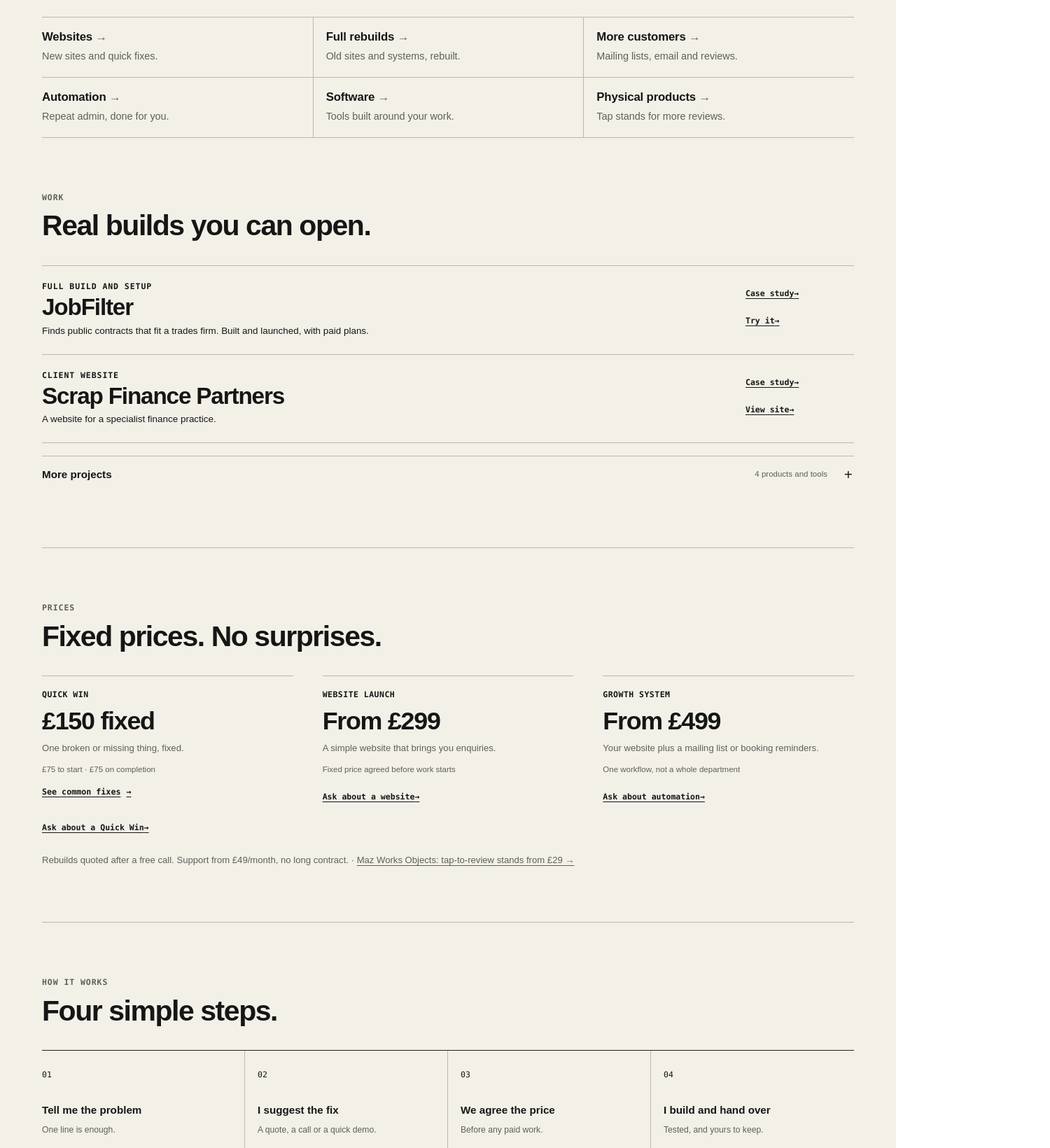
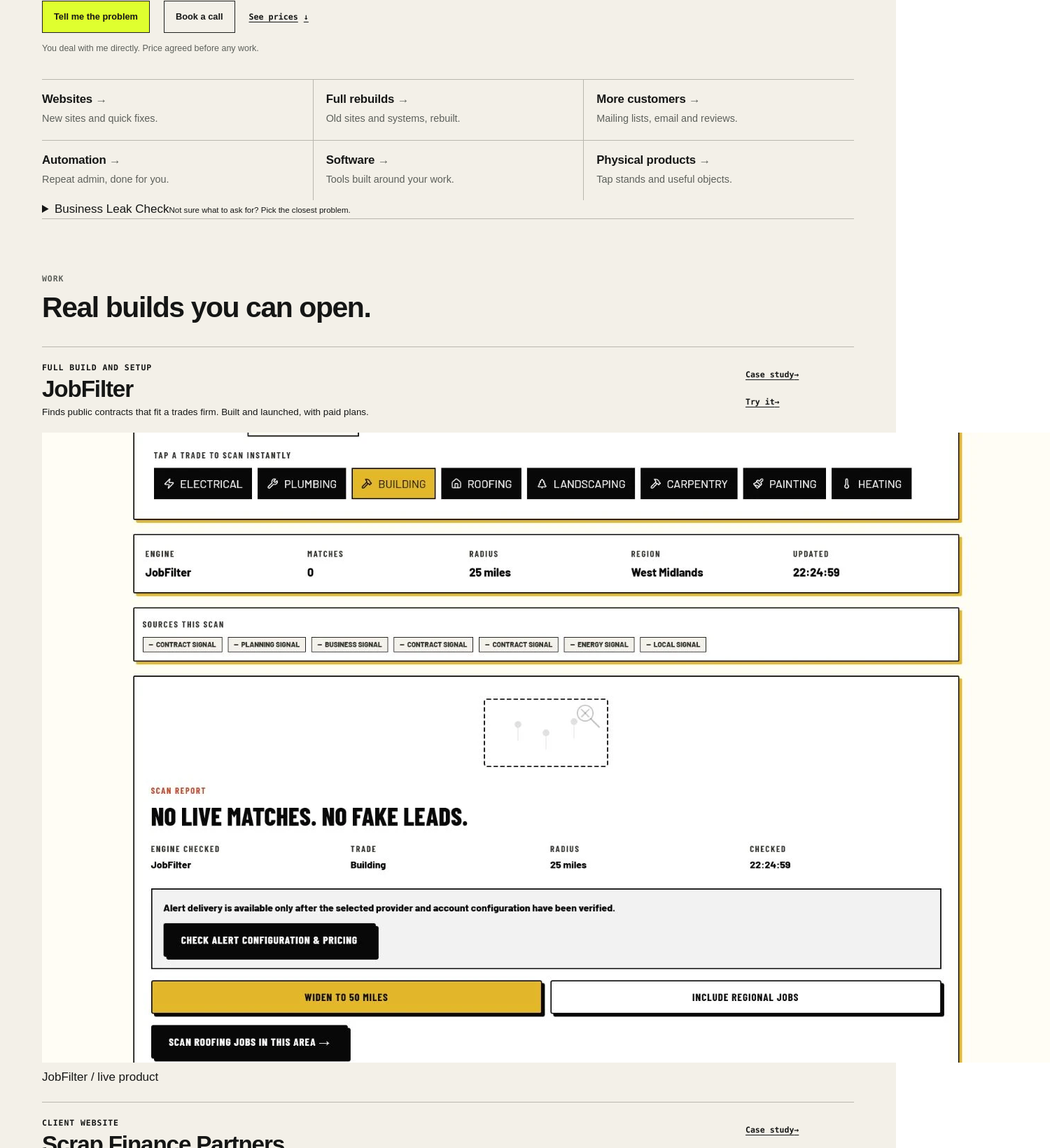
Before and after one commit to manazoid4/mazos-site, a Next.js app: page / in a window 1280 px wide. Shown: the part 462-2102 px from the top of the page at 70% size, 1500 px wide, since content can reach past the window. Built offline with nearby package versions, Linux system fonts and the light colour scheme.

Commit message:
Reduce homepage friction and broaden the Maz Works offer

```diff
--- a/app/page.tsx
+++ b/app/page.tsx
@@ -5,6 +5,15 @@ import { HOMEPAGE_FAQS } from './faqs';
 import { NewsletterSignup } from './newsletter-signup';
 
 type WorkStage = 'flagship' | 'live' | 'building';
+type WorkProof = {
+  src: string;
+  mobileSrc: string;
+  alt: string;
+  caption: string;
+  width: number;
+  height: number;
+  emphasis: 'primary' | 'secondary';
+};
 
 const WORK: {
   name: string;
@@ -12,6 +21,7 @@ const WORK: {
   stage: WorkStage;
   summary: string;
   links: { label: string; href: string }[];
+  proof?: WorkProof;
 }[] = [
   {
     name: 'JobFilter',
@@ -22,6 +32,15 @@ const WORK: {
       { label: 'Case study', href: '/work/jobfilter' },
       { label: 'Try it', href: 'https://jobfilter.uk/find-jobs' },
     ],
+    proof: {
+      src: '/jobfilter-scan-result.webp',
+      mobileSrc: '/jobfilter-scan-result-mobile.webp',
+      alt: 'JobFilter showing a public-contract scan result and trade-fit checking interface',
+      caption: 'JobFilter / live product',
+      width: 1440,
+      height: 900,
+      emphasis: 'primary',
+    },
   },
   {
     name: 'Scrap Finance Partners',
@@ -32,6 +51,15 @@ const WORK: {
       { label: 'Case study', href: '/work/scrap-finance-partners' },
       { label: 'View site', href: 'https://scrap-finance-partners.vercel.app' },
     ],
+    proof: {
+      src: '/scrap-finance-partners.webp',
+      mobileSrc: '/scrap-finance-partners-mobile.webp',
+      alt: 'Scrap Finance Partners website homepage for a specialist finance practice',
+      caption: 'Scrap Finance Partners / client website',
+      width: 1440,
+      height: 1000,
+      emphasis: 'secondary',
+    },
   },
   {
     name: 'Agent Nudge',
@@ -72,7 +100,7 @@ const BUILDS = [
   { name: 'More customers', body: 'Mailing lists, email and reviews.', service: 'growth' },
   { name: 'Automation', body: 'Repeat admin, done for you.', service: 'automation' },
   { name: 'Software', body: 'Tools built around your work.', service: 'software' },
-  { name: 'Physical products', body: 'Tap stands for more reviews.', href: '/3d-printing' },
+  { name: 'Physical products', body: 'Tap stands and useful objects.', href: '/3d-printing' },
 ] as const;
 
 const FLAGSHIP_WORK = WORK.filter((project) => project.stage === 'flagship');
@@ -91,18 +119,18 @@ const OFFERS = [
   {
     name: 'Website Launch',
     price: 'From £299',
-    body: 'A simple website that brings you enquiries.',
-    note: 'Fixed price agreed before work starts',
+    body: 'Up to 4 pages, mobile-ready, contact form, basic SEO, analytics and launch.',
+    note: '1 revision · domain connected · you own the finished site',
     service: 'website',
     action: 'Ask about a website',
   },
   {
     name: 'Growth System',
     price: 'From £499',
-    body: 'Your website plus a mailing list or booking reminders.',
-    note: 'One workflow, not a whole department',
-    service: 'automation',
-    action: 'Ask about automation',
+    body: 'Your website plus one customer-growth or automation workflow.',
+    note: 'Mailing list, reviews, booking reminders or similar',
+    service: 'growth',
+    action: 'Ask about a Growth System',
   },
 ];
 
@@ -115,7 +143,7 @@ const STEPS = [
 
 function WorkRow({ project }: { project: (typeof WORK)[number] }) {
   return (
-    <article className="mw-work-row" id={project.name.toLowerCase().replace(/[^a-z0-9]+/g, '-')}>
+    <article className={`mw-work-row${project.proof ? ' mw-work-row-with-proof' : ''}`} id={project.name.toLowerCase().replace(/[^a-z0-9]+/g, '-')}>
       <div className="mw-work-main">
         <p className="relationship">{project.type}</p>
         <h3>{project.name}</h3>
@@ -124,6 +152,15 @@ function WorkRow({ project }: { project: (typeof WORK)[number] }) {
       <nav className="mw-work-links" aria-label={`${project.name} links`}>
         {project.links.map((link) => <a href={link.href} key={link.href}>{link.label} <span aria-hidden="true">→</span></a>)}
       </nav>
+      {project.proof ? (
+        <figure className={`mw-work-proof mw-work-proof-${project.proof.emphasis}`}>
+          <picture>
+            <source media="(max-width: 640px)" srcSet={project.proof.mobileSrc} />
+            <img src={project.proof.src} alt={project.proof.alt} width={project.proof.width} height={project.proof.height} loading="lazy" />
+          </picture>
+          <figcaption>{project.proof.caption}</figcaption>
+        </figure>
+      ) : null}
     </article>
   );
 }
@@ -136,8 +173,8 @@ export default function Page() {
       <section className="mw-hero" id="main-content" tabIndex={-1} aria-labelledby="intro-title">
         <div className="mw-hero-copy">
           <p className="eyebrow">Maz Works / Manazir Hussain</p>
-          <h1 id="intro-title">I fix what’s costing you customers.</h1>
-          <p className="mw-lede">Small fixes to full rebuilds. Anything that brings customers in. From £150, fixed price.</p>
+          <h1 id="intro-title">I fix what’s costing your business time, customers, or money.</h1>
+          <p className="mw-lede">Small fixes to full rebuilds. I build around the problem, not a fixed menu. From £150, fixed price.</p>
           <div className="mw-actions">
             <a className="button button-signal" href="#contact">Tell me the problem</a>
             <a className="button" href={BOOKING_URL} target="_blank" rel="noreferrer">Book a call</a>
@@ -157,6 +194,19 @@ export default function Page() {
             );
           })}
         </ul>
+        <details className="mw-leak-check">
+          <summary><span>Business Leak Check</span><small>Not sure what to ask for? Pick the closest problem.</small></summary>
+          <div className="mw-leak-options">
+            <ServiceEnquiryLink service="quick-win">Something is broken or missing</ServiceEnquiryLink>
+            <ServiceEnquiryLink service="website">I need a new website or landing page</ServiceEnquiryLink>
+            <ServiceEnquiryLink service="rebuild">My current site or system needs replacing</ServiceEnquiryLink>
+            <ServiceEnquiryLink service="growth">I need more enquiries, reviews or follow-up</ServiceEnquiryLink>
+            <ServiceEnquiryLink service="automation">Admin is taking too much time</ServiceEnquiryLink>
+            <ServiceEnquiryLink service="software">I need a custom tool or software feature</ServiceEnquiryLink>
+            <a className="mw-service-link" href="/3d-printing">I want a physical customer touchpoint</a>
+            <ServiceEnquiryLink service="unsure">None of these — help me work it out</ServiceEnquiryLink>
+          </div>
+        </details>
       </section>
 
       <section className="mw-section mw-work" id="work" aria-labelledby="work-title">
@@ -191,8 +241,17 @@ export default function Page() {
               </article>
             ))}
           </div>
+          <div className="mw-care-plan">
+            <div>
+              <p className="eyebrow">Website Care</p>
+              <h3>Keep it looked after.</h3>
+              <p>Small edits, basic site/form/link checks and priority fixes.</p>
+            </div>
+            <p className="mw-care-prices"><strong>£39/month</strong><span>£210 / 6 months</span><span>£360 / year</span></p>
+            <ServiceEnquiryLink service="care">Ask about Website Care <span aria-hidden="true">→</span></ServiceEnquiryLink>
+          </div>
           <p className="mw-pricing-extra">
-            Rebuilds quoted after a free call. Support from £49/month, no long contract. · <a href="/3d-printing">Maz Works Objects: tap-to-review stands from £29 <span aria-hidden="true">→</span></a>
+            Rebuilds quoted after a free call. · <a href="/3d-printing">Maz Works Objects: tap-to-review stands from £29 <span aria-hidden="true">→</span></a>
           </p>
         </div>
       </section>
@@ -211,7 +270,7 @@ export default function Page() {
           <div><p className="eyebrow">Questions</p><h2 id="faq-title">Quick answers.</h2></div>
         </header>
         <div className="mw-faq-list">
-          {HOMEPAGE_FAQS.slice(0, 3).map((faq) => <details key={faq.question}><summary>{faq.question}</summary><p>{faq.answer}</p></details>)}
+          {HOMEPAGE_FAQS.slice(0, 4).map((faq) => <details key={faq.question}><summary>{faq.question}</summary><p>{faq.answer}</p></details>)}
         </div>
         <div className="mw-faq-more"><a className="text-link" href="/faq">All questions <span aria-hidden="true">→</span></a></div>
       </section>
```
